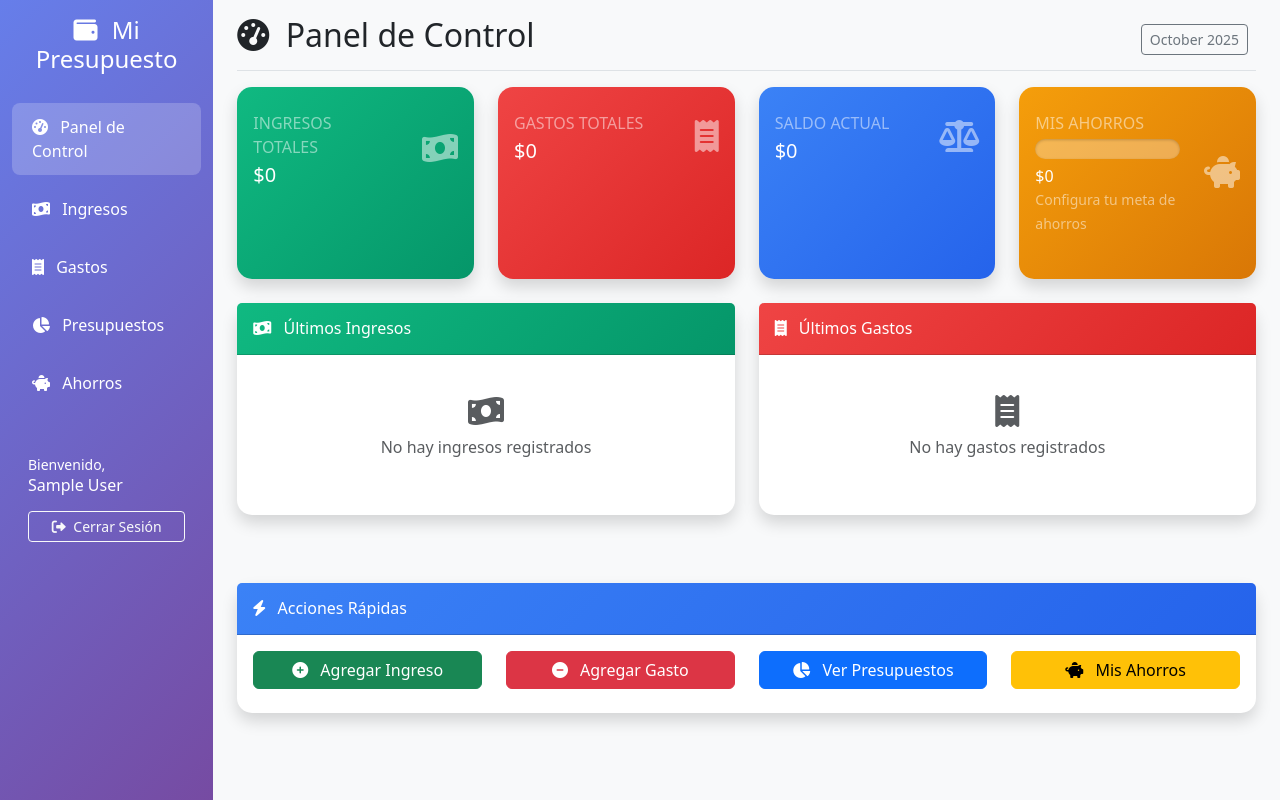
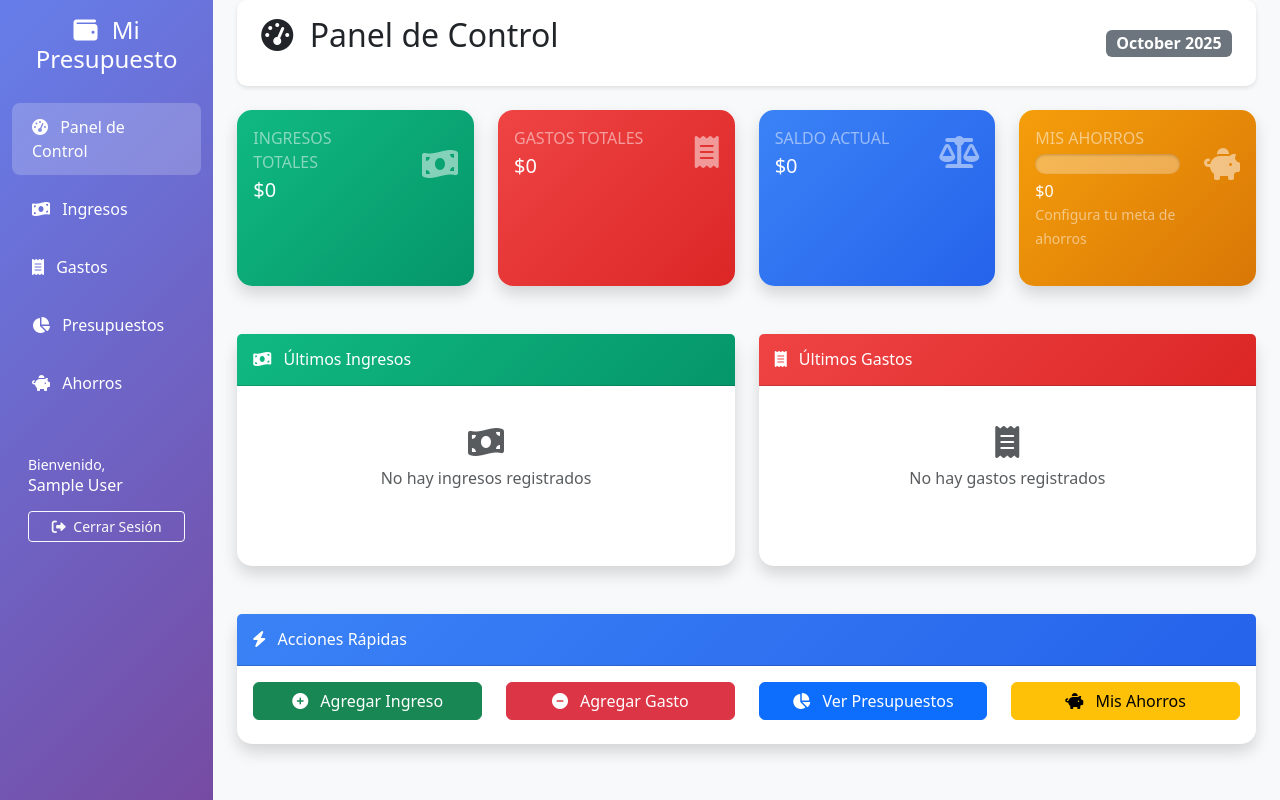
Before and after one commit to Davidflyr0729/presupuesto, a Flask app: page / in a window 1280 px wide. Run offline with Flask 3, Linux system fonts and the light colour scheme; the visitor is signed in with stand-in values (Sample User, id 1); data that the repository does not hold is empty.

```diff
--- a/templates/dashboard/index.html
+++ b/templates/dashboard/index.html
@@ -3,23 +3,22 @@
 {% block title %}Dashboard - Presupuesto Personal{% endblock %}
 
 {% block content %}
-<div class="d-flex justify-content-between flex-wrap flex-md-nowrap align-items-center pt-3 pb-2 mb-3 border-bottom">
-    <h1 class="h2">
+<!-- Header Simple -->
+<div class="content-header">
+    <h1 class="h2 mb-3">
         <i class="fas fa-tachometer-alt me-2"></i>
         Panel de Control
     </h1>
-    <div class="btn-toolbar mb-2 mb-md-0">
-        <div class="btn-group me-2">
-            <button type="button" class="btn btn-sm btn-outline-secondary">{{ now.strftime('%B %Y') }}</button>
-        </div>
+    <div class="month-selector">
+        <span class="badge bg-secondary fs-6">{{ now.strftime('%B %Y') }}</span>
     </div>
 </div>
 
-<!-- Summary Cards -->
-<div class="row">
+<!-- Primera Fila: Tarjetas de Resumen -->
+<div class="row mb-4">
     <!-- Ingresos Totales -->
     <div class="col-xl-3 col-md-6 mb-4">
-        <div class="card income-card text-white shadow h-100 py-2">
+        <div class="card income-card text-white shadow h-100">
             <div class="card-body">
                 <div class="row no-gutters align-items-center">
                     <div class="col mr-2">
@@ -36,7 +35,7 @@
 
     <!-- Gastos Totales -->
     <div class="col-xl-3 col-md-6 mb-4">
-        <div class="card expense-card text-white shadow h-100 py-2">
+        <div class="card expense-card text-white shadow h-100">
             <div class="card-body">
                 <div class="row no-gutters align-items-center">
                     <div class="col mr-2">
@@ -53,7 +52,7 @@
 
     <!-- Saldo Actual -->
     <div class="col-xl-3 col-md-6 mb-4">
-        <div class="card balance-card text-white shadow h-100 py-2">
+        <div class="card balance-card text-white shadow h-100">
             <div class="card-body">
                 <div class="row no-gutters align-items-center">
                     <div class="col mr-2">
@@ -70,7 +69,7 @@
 
     <!-- Ahorros - Meta -->
     <div class="col-xl-3 col-md-6 mb-4">
-        <div class="card savings-card text-white shadow h-100 py-2">
+        <div class="card savings-card text-white shadow h-100">
             <div class="card-body">
                 <div class="row no-gutters align-items-center">
                     <div class="col mr-2">
@@ -110,7 +109,7 @@
                         </small>
                     </div>
                     <div class="col-auto">
-                        <i class="fas fa-piggy-bank fa-2x text-white-50"></i>
+                        <i class="fas fa-piggy-bank fa-2x text-white-50 piggy-icon"></i>
                     </div>
                 </div>
             </div>
@@ -118,10 +117,11 @@
     </div>
 </div>
 
+<!-- Segunda Fila: Últimos Ingresos y Gastos -->
 <div class="row">
     <!-- Últimos Ingresos -->
     <div class="col-lg-6 mb-4">
-        <div class="card shadow">
+        <div class="card shadow h-100">
             <div class="card-header py-3 text-white" style="background: linear-gradient(135deg, #10b981, #059669);">
                 <h6 class="m-0 font-weight-bold">
                     <i class="fas fa-money-bill-wave me-2"></i>
@@ -159,7 +159,7 @@
 
     <!-- Últimos Gastos -->
     <div class="col-lg-6 mb-4">
-        <div class="card shadow">
+        <div class="card shadow h-100">
             <div class="card-header py-3 text-white" style="background: linear-gradient(135deg, #ef4444, #dc2626);">
                 <h6 class="m-0 font-weight-bold">
                     <i class="fas fa-receipt me-2"></i>
@@ -196,7 +196,7 @@
     </div>
 </div>
 
-<!-- Metas de Ahorro Activas -->
+<!-- Tercera Fila: Metas de Ahorro y Acciones Rápidas -->
 {% if metas_activas %}
 <div class="row mt-4">
     <div class="col-12">
@@ -284,6 +284,33 @@
 
 <!-- CSS Adicional -->
 <style>
+/* Header */
+.content-header {
+    display: flex;
+    justify-content: space-between;
+    align-items: center;
+    background: white;
+    border-radius: 10px;
+    padding: 1rem 1.5rem;
+    margin-bottom: 1.5rem;
+    box-shadow: 0 2px 4px rgba(0,0,0,0.1);
+}
+
+/* Ajuste del logo del marranito - SUBIRLO MÁS */
+.piggy-icon {
+    transform: translateY(-18px) !important;
+    position: relative;
+    top: -8px;
+}
+
+/* Ajustar el contenedor del icono para mejor alineación */
+.savings-card .col-auto {
+    display: flex;
+    align-items: flex-start;
+    padding-top: 5px;
+}
+
+/* Progress Bars */
 .progress {
     border-radius: 10px;
     overflow: hidden;
@@ -299,13 +326,39 @@
     justify-content: center;
 }
 
+/* Tarjetas */
 .card {
     border: none;
-    transition: transform 0.2s ease;
+    border-radius: 15px;
+    transition: transform 0.2s ease, box-shadow 0.2s ease;
 }
 
 .card:hover {
-    transform: translateY(-2px);
+    transform: translateY(-5px);
+    box-shadow: 0 8px 25px rgba(0,0,0,0.15) !important;
+}
+
+/* Asegurar que todos los iconos tengan la misma alineación */
+.income-card .col-auto,
+.expense-card .col-auto,
+.balance-card .col-auto,
+.savings-card .col-auto {
+    display: flex;
+    align-items: center;
+    justify-content: center;
+}
+
+/* Responsive */
+@media (max-width: 768px) {
+    .content-header {
+        flex-direction: column;
+        gap: 1rem;
+        text-align: center;
+    }
+
+    .piggy-icon {
+        transform: translateY(-10px) !important;
+    }
 }
 </style>
 {% endblock %}
```
Also changed, not shown: static/css/style.css (+31 -0 lines).
